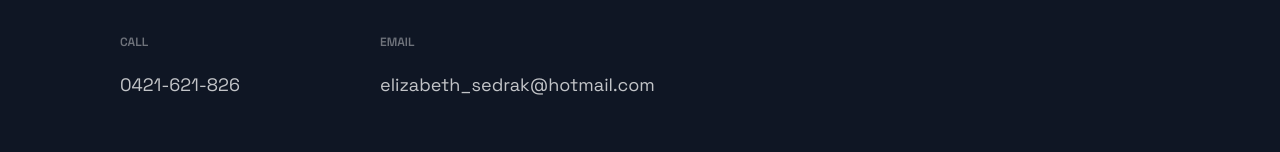
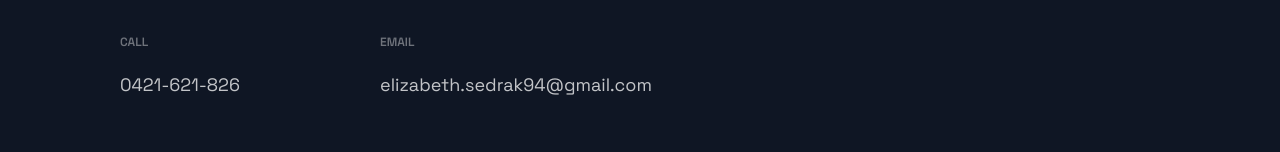
Before and after one commit to ESedrak/portfolio_website, a Next.js app: page / in a window 1280 px wide. Shown: the part 3792-3944 px from the top of the page. Built offline with nearby package versions, Linux system fonts and the light colour scheme.

Commit message:
update email address

```diff
--- a/src/components/Footer/Footer.js
+++ b/src/components/Footer/Footer.js
@@ -24,8 +24,8 @@ const Footer = () => {
         </LinkColumn>
         <LinkColumn>
           <LinkTitle>Email</LinkTitle>
-          <LinkItem href="elizabeth_sedrak@hotmail.com">
-            elizabeth_sedrak@hotmail.com
+          <LinkItem href="elizabeth.sedrak94@gmail.com">
+            elizabeth.sedrak94@gmail.com
           </LinkItem>
         </LinkColumn>
       </LinkList>
```
